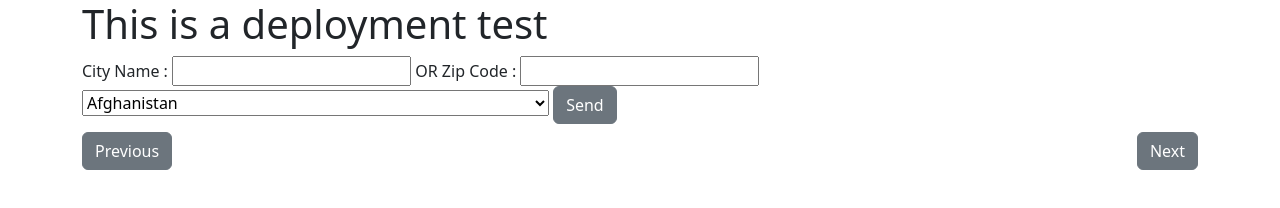
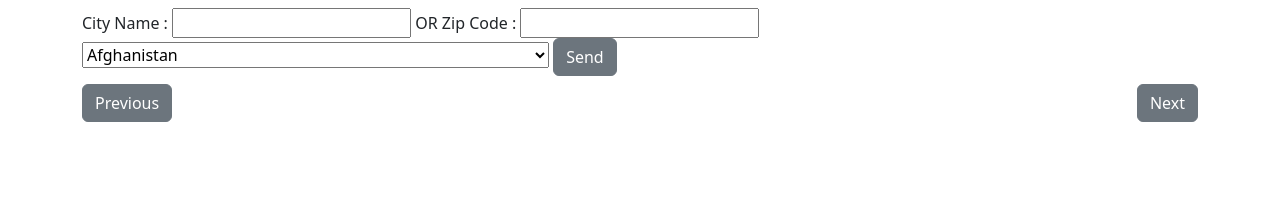
Before and after one commit to LRI-2020/weatherApp, a website built with Vite: page index.html in a window 1280 px wide. Built offline with nearby package versions, Linux system fonts and the light colour scheme; no server answers.

Commit message:
remove test

```diff
--- a/index.html
+++ b/index.html
@@ -16,7 +16,6 @@
 <body>
 <div class="container">
     <header>
-        <h1> This is a deployment test</h1>
     </header>
     <main>
         <form class="form cityForm my-2">
```
